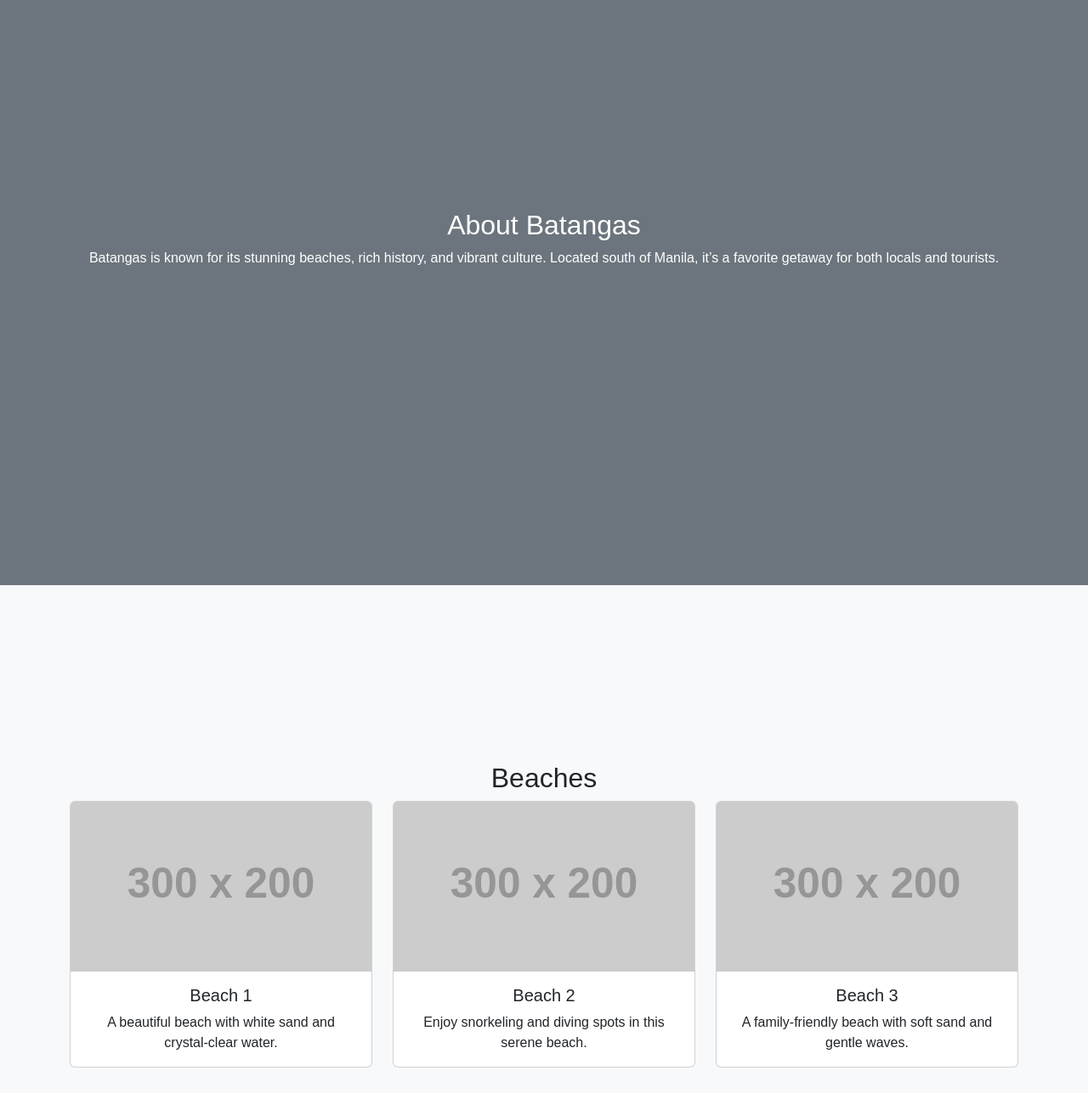
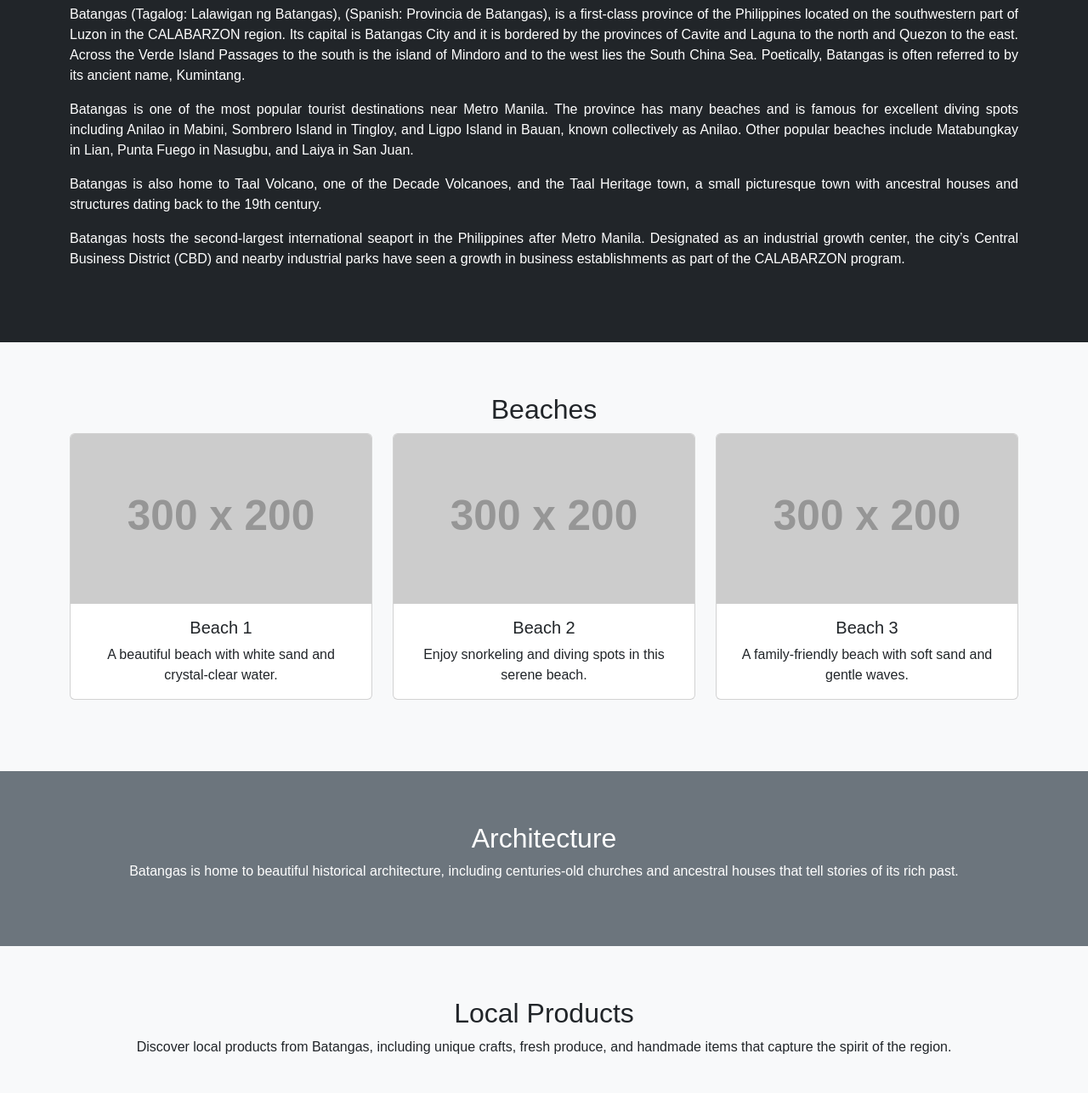
Before and after one commit to kayenezacheabubo/kayenezacheabubo.github.io, a plain HTML site: page project1.html in a window 1280 px wide. Shown: the part 973-2260 px from the top of the page at 85% size. Drawn offline with nearby package versions, Linux system fonts and the light colour scheme; placeholder pictures from the web are drawn by us.

Commit message:
Update project1.html

```diff
--- a/project1.html
+++ b/project1.html
@@ -1,27 +1,35 @@
 <!doctype html>
 <html lang="en">
+
 <head>
   <meta charset="utf-8">
   <meta name="viewport" content="width=device-width, initial-scale=1">
   <title>Go-to</title>
-    <link href="https://cdn.jsdelivr.net/npm/bootstrap@5.3.3/dist/css/bootstrap.min.css" rel="stylesheet" integrity="sha384-QWTKZyjpPEjISv5WaRU9OFeRpok6YctnYmDr5pNlyT2bRjXh0JMhjY6hW+ALEwIH" crossorigin="anonymous">
+  <link href="https://cdn.jsdelivr.net/npm/bootstrap@5.3.3/dist/css/bootstrap.min.css" rel="stylesheet"
+    integrity="sha384-QWTKZyjpPEjISv5WaRU9OFeRpok6YctnYmDr5pNlyT2bRjXh0JMhjY6hW+ALEwIH" crossorigin="anonymous">
+  <link href="https://fonts.googleapis.com/css2?family=Poppins:wght@400;700&display=swap" rel="stylesheet">
+
   <style>
     /* Additional custom styling */
     body {
       font-family: Arial, sans-serif;
       scroll-behavior: smooth;
     }
+
     section {
       padding: 60px 0;
     }
+
     .navbar-brand {
       font-size: 1.5rem;
       font-weight: bold;
     }
+
     .beach-card img {
       max-height: 200px;
       object-fit: cover;
     }
+
     /* Fullscreen Home Section */
     #home {
       height: 100vh;
@@ -31,39 +39,41 @@
       background-image: url(images/karlo-king-2b2Fx5lAxYY-unsplash.jpg);
       background-position: center;
       background-size: cover;
+      font-family: 'Poppins', sans-serif;
     }
+
     #about {
-        height: 100vh;
-        display: flex;
-        align-items: center;
-        justify-content: center;
+      padding: 70px 0;
     }
-      #beaches {
-        height: 100vh;
-        display: flex;
-        align-items: center;
-        justify-content: center;
+
+    #home h2 {
+      font-size: 3.5rem;
+      font-weight: bold;
+      color: transparent;
+      -webkit-text-stroke: 1px white;
+      text-stroke: 1px white;
     }
-      #architecture {
-        height: 100vh;
-        display: flex;
-        align-items: center;
-        justify-content: center;
+
+    /* Responsive styling for smaller screens */
+    @media (max-width: 768px) {
+      #home h2 {
+        font-size: 2.5rem;
       }
-      #products {
-        height: 100vh;
-        display: flex;
-        align-items: center;
-        justify-content: center;
+    }
+
+    .justify-content {
+      text-align: justify;
     }
   </style>
 </head>
+
 <body>
   <!-- Navigation Bar -->
   <nav class="navbar navbar-expand-lg navbar-dark bg-dark sticky-top">
     <div class="container">
       <a class="navbar-brand" href="#">Ala Eh Travel</a>
-        <button class="navbar-toggler" type="button" data-bs-toggle="collapse" data-bs-target="#navbarNav" aria-controls="navbarNav" aria-expanded="false" aria-label="Toggle navigation">
+      <button class="navbar-toggler" type="button" data-bs-toggle="collapse" data-bs-target="#navbarNav"
+        aria-controls="navbarNav" aria-expanded="false" aria-label="Toggle navigation">
         <span class="navbar-toggler-icon"></span>
       </button>
       <div class="collapse navbar-collapse" id="navbarNav">
@@ -87,10 +97,24 @@
   </section>
 
   <!-- About Section -->
-    <section id="about" class="bg-secondary text-white text-center">
+  <section id="about" class="bg-dark text-white text-center">
     <div class="container">
       <h2>About Batangas</h2>
-        <p>Batangas is known for its stunning beaches, rich history, and vibrant culture. Located south of Manila, it’s a favorite getaway for both locals and tourists.</p>
+      <p class="justify-content">Batangas (Tagalog: Lalawigan ng Batangas), (Spanish: Provincia de Batangas), is a
+        first-class province of the Philippines located on the southwestern part of Luzon in the CALABARZON region. Its
+        capital is Batangas City and it is bordered by the provinces of Cavite and Laguna to the north and Quezon to the
+        east. Across the Verde Island Passages to the south is the island of Mindoro and to the west lies the South
+        China Sea. Poetically, Batangas is often referred to by its ancient name, Kumintang.</p>
+      <p class="justify-content">Batangas is one of the most popular tourist destinations near Metro Manila. The
+        province has many beaches and is famous for excellent diving spots including Anilao in Mabini, Sombrero Island
+        in Tingloy, and Ligpo Island in Bauan, known collectively as Anilao. Other popular beaches include Matabungkay
+        in Lian, Punta Fuego in Nasugbu, and Laiya in San Juan.</p>
+      <p class="justify-content">Batangas is also home to Taal Volcano, one of the Decade Volcanoes, and the Taal
+        Heritage town, a small picturesque town with ancestral houses and structures dating back to the 19th century.
+      </p>
+      <p class="justify-content">Batangas hosts the second-largest international seaport in the Philippines after Metro
+        Manila. Designated as an industrial growth center, the city’s Central Business District (CBD) and nearby
+        industrial parks have seen a growth in business establishments as part of the CALABARZON program.</p>
     </div>
   </section>
 
@@ -137,7 +161,8 @@
   <section id="architecture" class="bg-secondary text-white text-center">
     <div class="container">
       <h2>Architecture</h2>
-        <p>Batangas is home to beautiful historical architecture, including centuries-old churches and ancestral houses that tell stories of its rich past.</p>
+      <p>Batangas is home to beautiful historical architecture, including centuries-old churches and ancestral houses
+        that tell stories of its rich past.</p>
     </div>
   </section>
 
@@ -145,11 +170,15 @@
   <section id="products" class="bg-light text-center">
     <div class="container">
       <h2>Local Products</h2>
-        <p>Discover local products from Batangas, including unique crafts, fresh produce, and handmade items that capture the spirit of the region.</p>
+      <p>Discover local products from Batangas, including unique crafts, fresh produce, and handmade items that capture
+        the spirit of the region.</p>
     </div>
   </section>
 
   <!-- Bootstrap JS -->
-    <script src="https://cdn.jsdelivr.net/npm/bootstrap@5.3.3/dist/js/bootstrap.bundle.min.js" integrity="sha384-YvpcrYf0tY3lHB60NNkmXc5s9fDVZLESaAA55NDzOxhy9GkcIdslK1eN7N6jIeHz" crossorigin="anonymous"></script>
+  <script src="https://cdn.jsdelivr.net/npm/bootstrap@5.3.3/dist/js/bootstrap.bundle.min.js"
+    integrity="sha384-YvpcrYf0tY3lHB60NNkmXc5s9fDVZLESaAA55NDzOxhy9GkcIdslK1eN7N6jIeHz"
+    crossorigin="anonymous"></script>
 </body>
+
 </html>
```
Lines whose indentation alone changed are shown as unchanged.
